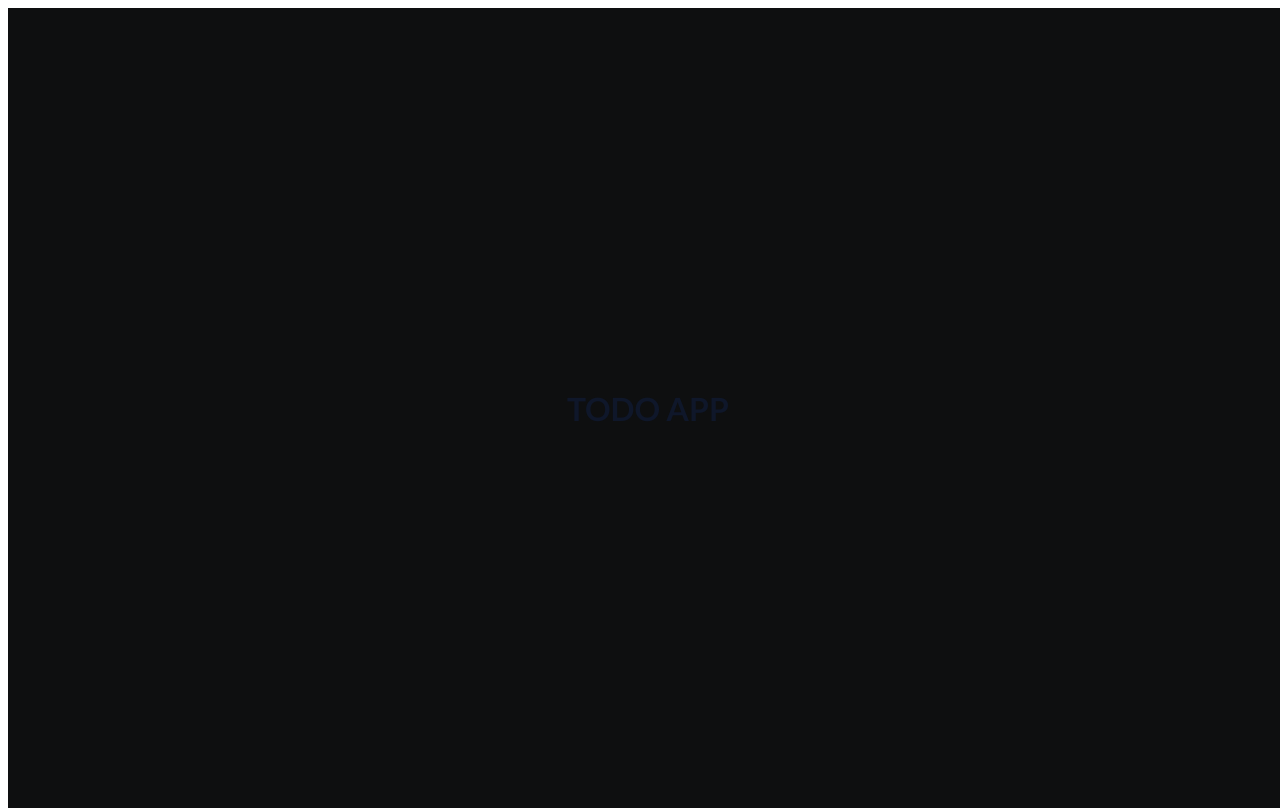
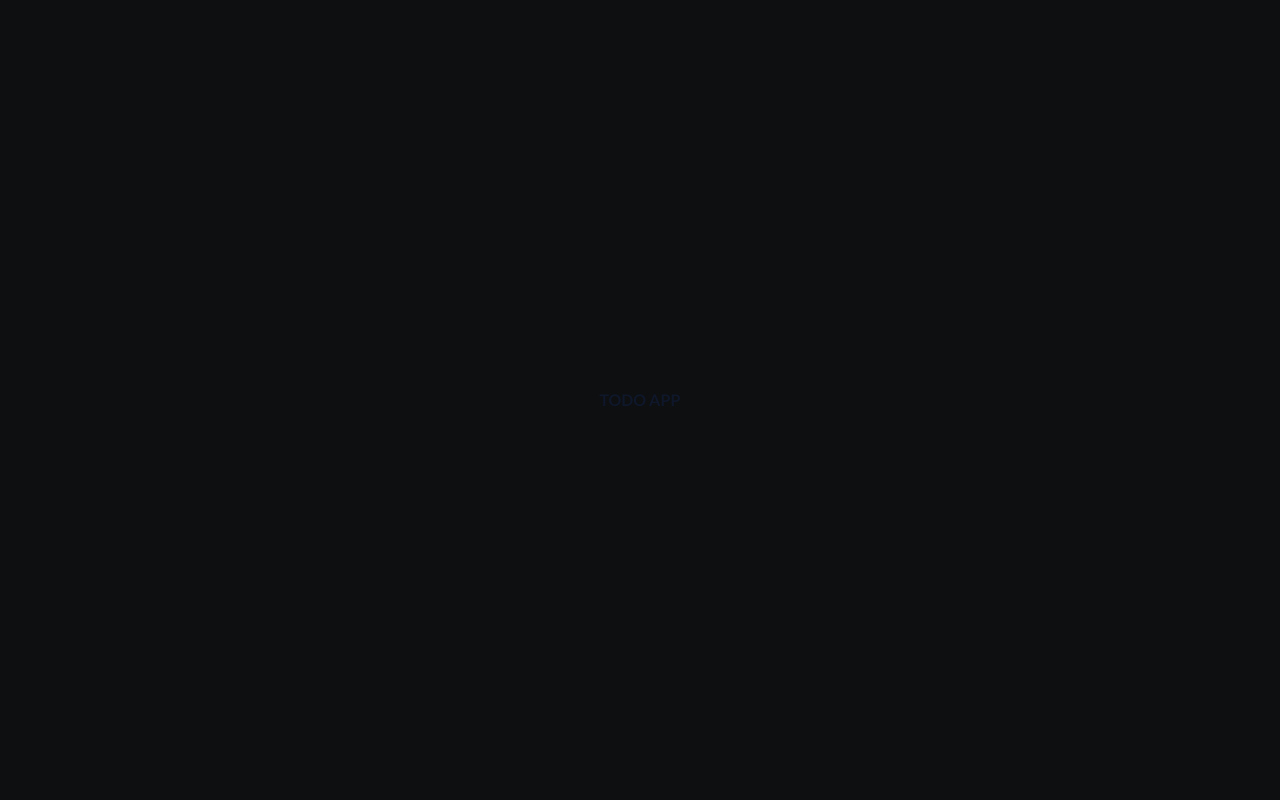
Before and after one commit to jairo-sousa/boracodar-10-weater, a React (Vite) app: page / in a window 1280 px wide. Built offline with nearby package versions, Linux system fonts and the light colour scheme.

Commit message:
build: add chakra ui

```diff
--- a/package.json
+++ b/package.json
@@ -9,6 +9,10 @@
     "preview": "vite preview"
   },
   "dependencies": {
+    "@chakra-ui/react": "^2.5.1",
+    "@emotion/react": "^11.10.6",
+    "@emotion/styled": "^11.10.6",
+    "framer-motion": "^10.2.3",
     "react": "^18.2.0",
     "react-dom": "^18.2.0"
   },
--- a/src/main.tsx
+++ b/src/main.tsx
@@ -1,3 +1,4 @@
+import { ChakraProvider } from "@chakra-ui/react";
 import React from "react";
 import ReactDOM from "react-dom/client";
 import { App } from "./App";
@@ -5,6 +6,8 @@
 
 ReactDOM.createRoot(document.getElementById("root") as HTMLElement).render(
 	<React.StrictMode>
-		<App />
+		<ChakraProvider>
+			<App />
+		</ChakraProvider>
 	</React.StrictMode>
 );
```
Also changed, not shown: 1 other file (tests, documents, lock files or other folders).
